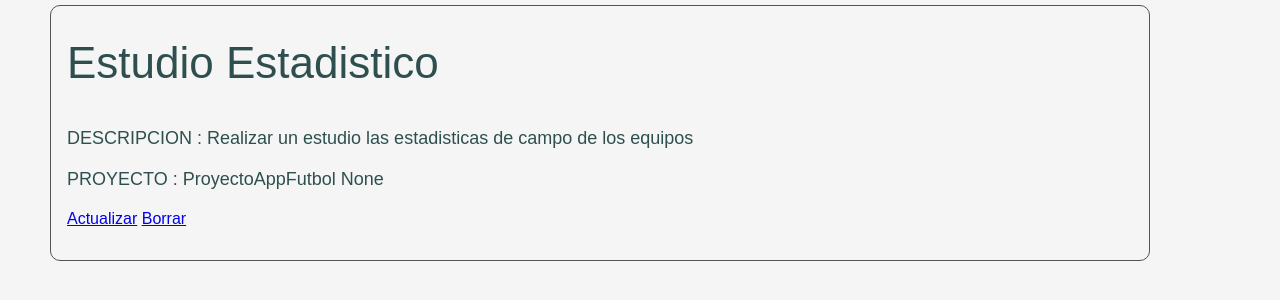
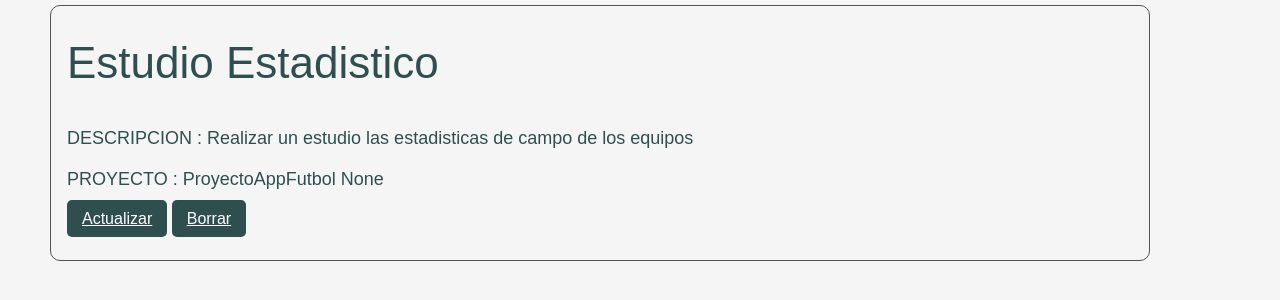
Before and after one commit to rubenalsasua/Grupo5_IW, a Django app: page /appDeustotil_Tech/tarea/6 in a window 1280 px wide. Shown: the part 196-496 px from the top of the page. Run offline with Django 5.2, Linux system fonts and the light colour scheme; data comes from the database, SQL or seed files in the repository.

Commit message:
estilo a botones editar y borrar

```diff
--- a/static/css/estilo.css
+++ b/static/css/estilo.css
@@ -1172,7 +1172,7 @@ div .texto_en_negro{
     font-size: 24px;
 }
 
-button {
+button, .btn {
     padding: 10px 15px;
     background-color: #2F4F4F;
     color: white;
--- a/templates/appDeustotil_Tech/tareas/tarea_detail.html
+++ b/templates/appDeustotil_Tech/tareas/tarea_detail.html
@@ -12,8 +12,8 @@
                 <h2> {{ tarea.nombre }} </h2>
                 <h4> DESCRIPCION : {{ tarea.descripcion }}</h4>
                 <h4> PROYECTO : {{ tarea.proyecto }}</h4>
-                <a href="{{ tarea.id }}/update">Actualizar</a>
-                <a href="{{ tarea.id }}/delete">Borrar</a>
+                <a class ="btn" href="{{ tarea.id }}/update">Actualizar</a>
+                <a class ="btn" href="{{ tarea.id }}/delete">Borrar</a>
             </section>
         </div>
 
```
